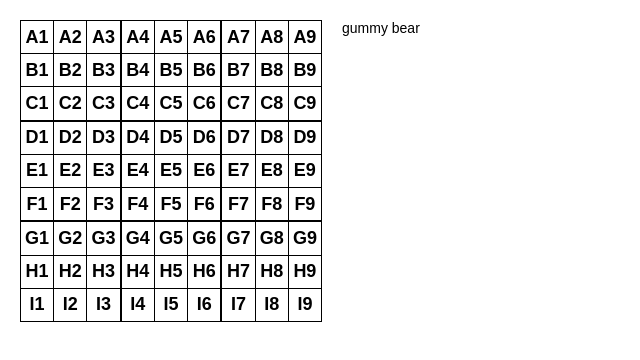
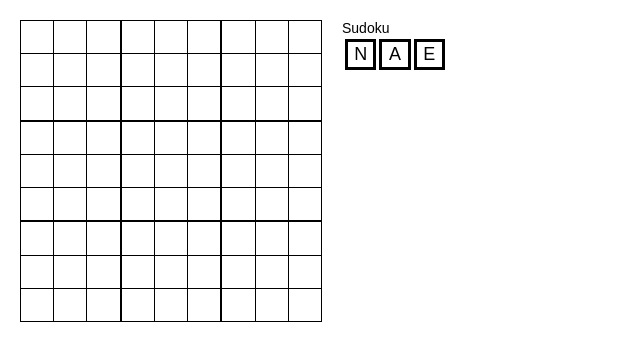
Before and after one commit to hmcol/sudoku, a React (Create React App) app: page / in a window 1280 px wide. Shown: the top 360 px of the page, without its empty margins (0-640 px from the left). Built offline with nearby package versions, Linux system fonts and the light colour scheme.

Commit message:
selection and input basics

```diff
--- a/src/Game.css
+++ b/src/Game.css
@@ -2,7 +2,7 @@
 	--board-border-color: #000;
 	--cell-color: #fff;
 	--cell-hover-color: #ddd;
-	--cell-selected-color: #ccc;
+	--cell-highlight-color: #ccc;
 	--cell-selected-hover-color: #bbb;
 }
 
@@ -15,23 +15,36 @@ body {
 	margin-bottom: 10px;
 }
 
+.game {
+	display: flex;
+	flex-direction: row;
+}
+
+.game:focus {
+	outline: none;
+}
+
+.game-info {
+	margin-left: 20px;
+	width: 100px;
+}
+
 .board {
 	background: var(--board-border-color);
 	display: grid;
-	grid-template-columns: repeat(3, auto);
-	grid-template-rows: repeat(3, auto);
-	gap: 2px;
 	width: 300px;
 	height: 300px;
+	grid-template-columns: repeat(3, 1fr);
+	grid-template-rows: repeat(3, 1fr);
+	gap: 2px;
 	padding: 1px;
-	/* margin: 1px; */
 }
 
 .box {
 	background: var(--board-border-color);
 	display: grid;
-	grid-template-columns: repeat(3, auto);
-	grid-template-rows: repeat(3, auto);
+	grid-template-columns: repeat(3, 1fr);
+	grid-template-rows: repeat(3, 1fr);
 	gap: 1px;
 }
 
@@ -42,6 +55,48 @@ body {
 	font-weight: bold;
 	justify-content: center;
 	align-items: center;
+}
+
+.cell:hover {
+	background: var(--cell-hover-color);
+}
+
+.cell.selected {
+	background: var(--cell-highlight-color);
+}
+
+.cell.selected:hover {
+	background: var(--cell-selected-hover-color);
+}
+
+.cell.notes {
+	font-size: 65%;
+	display: grid;
+	grid-template-columns: repeat(3, 1fr);
+	grid-template-rows: repeat(3, 1fr);
+}
+
+.note {
+	height: 100%;
+	display: flex;
+	justify-content: center;
+	align-items: center;
+}
+
+.note.basic {
+	color: grey;
+}
+
+.note.accent {
+	color: gold;
+}
+
+.note.eliminated {
+	color: red;
+}
+
+.cell,
+.note-option {
 	-webkit-user-select: none;
 	/* Safari */
 	-moz-user-select: none;
@@ -52,26 +107,36 @@ body {
 	/* Standard */
 }
 
-.cell:hover {
+
+.note-selector {
+	display: grid;
+	width: 100%;
+	grid-template-columns: repeat(3, 1fr);
+	grid-template-rows: 1fr;
+	gap: 3px;
+	padding: 3px;
+}
+
+.note-option {
+	aspect-ratio: 1/1;
+	font-size: 18px;
+	display: flex;
+	justify-content: center;
+	align-items: center;
+	border-style: solid;
+
+}
+
+
+.note-option:hover {
 	background: var(--cell-hover-color);
 }
 
-.cell.selected {
-	background: var(--cell-selected-color);
+.note-option.selected {
+	background: var(--cell-highlight-color);
+	border-width: 2px;
 }
 
-.cell.selected:hover {
+.note-option.selected:hover {
 	background: var(--cell-selected-hover-color);
 }
-
-
-
-
-.game {
-	display: flex;
-	flex-direction: row;
-}
-
-.game-info {
-	margin-left: 20px;
-}
--- a/src/Game.js
+++ b/src/Game.js
@@ -7,38 +7,101 @@ const COLUMNS = [1, 2, 3, 4, 5, 6, 7, 8, 9];
 const SelectionMode = {
     SINGLE: 0,
     MULTI: 1,
+    DESELECT: 2,
+}
+
+const InputMode = {
+    DIGIT: 0,
+    NOTE: 1,
+    ACCENT: 2,
+    ELIMINATE: 3,
+}
+
+const NoteType = {
+    BASIC: 1,
+    ACCENT: 2,
+    ELIMINATED: 3,
+}
+
+function noteTypeName(noteType) {
+    switch (noteType) {
+        case NoteType.BASIC:
+            return "basic";
+        case NoteType.ACCENT:
+            return "accent";
+        case NoteType.ELIMINATED:
+            return "eliminated";
+    }
 }
 
 
-function Cell(props) {
-    const className = props.selected ? "cell selected" : "cell";
 
-    return (
-        <div className={className} onClick={props.onClick}>
-            {props.value}
-        </div>
-    );
+class Cell extends React.Component {
+    renderNote(digit) {
+        const noteType = this.props.notes[digit];
+
+        return (
+            <div
+                className={`note ${noteTypeName(noteType)}`}
+                key={digit}
+            >
+                {noteType ? digit : ""}
+            </div>
+        )
+    }
+
+    render() {
+        if (this.props.value) {
+            return (
+                <div
+                    className={`cell ${this.props.selected ? "selected" : ""}`}
+                    onClick={this.props.onClick}
+                >
+                    {this.props.value}
+                </div>
+            );
+        }
+
+        return (
+            <div
+                className={`cell notes ${this.props.selected ? "selected" : ""}`}
+                onClick={this.props.onClick}
+                onMouseMove={this.props.onMouseMove}
+            >
+                {[1, 2, 3, 4, 5, 6, 7, 8, 9].map((i) => this.renderNote(i))}
+            </div>
+        );
+    }
+
 }
 
+
 class Board extends React.Component {
-    renderCell(i) {
+    renderCell(id, cell) {
         return (
             <Cell
-                key={i}
-                value={i}
-                selected={this.props.selectedCells.has(i)}
-                onClick={() => this.props.onClick(i)}
+                key={id}
+                value={cell.value}
+                given={cell.given}
+                notes={cell.notes}
+                selected={this.props.selectedCells.has(id)}
+                onClick={() => this.props.onClick(id)}
+                onMouseMove={(event) => event.buttons === 1 && this.props.onMouseMove(id)}
             />
         );
     }
 
     render() {
+        const cells = Object.assign({}, this.props.cells);
+
         return (
             <div className="board">
                 {[0, 3, 6].map((rowOffset) => [0, 3, 6].map((columnOffset) =>
                     <div className="box" key={columnOffset}>
-                        {[0, 1, 2].map((r) => [0, 1, 2].map((c) =>
-                            this.renderCell(ROWS[rowOffset + r] + COLUMNS[columnOffset + c])
+                        {[0, 1, 2].map((r) => [0, 1, 2].map((c) => {
+                            const id = ROWS[rowOffset + r] + COLUMNS[columnOffset + c];
+                            return this.renderCell(id, cells[id]);
+                        }
                         ))}
                     </div>
                 ))}
@@ -47,19 +110,58 @@ class Board extends React.Component {
     }
 }
 
+class NoteSelector extends React.Component {
+    renderOption(inputMode) {
+        let label;
+
+        switch (inputMode) {
+            case InputMode.NOTE:
+                label = "N";
+                break;
+            case InputMode.ACCENT:
+                label = "A";
+                break;
+            case InputMode.ELIMINATE:
+                label = "E";
+                break;
+        }
+
+        return (
+            <div
+                className={`note-option ${this.props.inputMode == inputMode ? "selected" : ""}`}
+                onClick={() => this.props.onClick(inputMode)}
+            >
+                {label}
+            </div>
+        )
+
+    }
+
+    render() {
+        return (
+            <div>
+                <div className="note-selector">
+                    {this.renderOption(InputMode.NOTE)}
+                    {this.renderOption(InputMode.ACCENT)}
+                    {this.renderOption(InputMode.ELIMINATE)}
+                </div>
+            </div>
+        )
+    }
+}
+
 class Game extends React.Component {
     constructor(props) {
         super(props);
 
         const cells = {};
-
-        for (const row of ROWS) {
-            for (const column of COLUMNS) {
-                cells[row + column] = null;
+        ROWS.forEach((row) => COLUMNS.forEach((column) =>
+            cells[row + column] = {
+                value: null,
+                given: false,
+                notes: Array(10).fill(null),
             }
-        }
-
-        window.cells = cells;
+        ));
 
         this.state = {
             history: [{
@@ -67,24 +169,91 @@ class Game extends React.Component {
             }],
             stepNumber: 0,
             selectedCells: new Set(),
+            selectionMode: SelectionMode.SINGLE,
+            inputMode: InputMode.DIGIT,
         };
     }
 
     handleClick(cellId) {
         const selectedCells = new Set(this.state.selectedCells);
+        const selectionMode = this.state.selectionMode;
+        let inputMode = this.state.inputMode;
 
         if (!selectedCells.delete(cellId)) {
+            if (selectionMode == SelectionMode.SINGLE) {
+                selectedCells.clear();
+            }
+
             selectedCells.add(cellId);
+            inputMode = InputMode.DIGIT;
+        }
+
+        this.setState({
+            selectedCells: selectedCells,
+            inputMode: inputMode,
+        });
+    }
+
+    handleMouseMove(cellId) {
+        const selectedCells = new Set(this.state.selectedCells);
+
+        selectedCells.add(cellId);
+
+        this.setState({
+            selectedCells: selectedCells,
+            inputMode: InputMode.NOTE
+        });
+    }
+
+    handleKeyDown(event) {
+        const digit = parseInt(event.key);
+
+        if (isNaN(digit) || digit == 0) {
+            return;
+        }
+
+        this.inputDigit(digit);
+    }
+
+    updateInputMode(inputMode) {
+        let newInputMode = inputMode;
+
+        if (newInputMode == this.state.inputMode) {
+            newInputMode = InputMode.DIGIT;
         }
 
 
         this.setState({
-            selectedCells: selectedCells,
-        });
+            inputMode: newInputMode,
+        })
     }
 
-    handleKeyPress(event) {
-        console.log(event.key);
+    inputDigit(digit) {
+        const history = this.state.history.slice();
+        const cells = history[history.length - 1].cells;
+        const selectedCells = new Set(this.state.selectedCells);
+
+        for (const id of selectedCells) {
+            switch (this.state.inputMode) {
+                case InputMode.DIGIT:
+                    cells[id].value = digit;
+                    break;
+                case InputMode.NOTE:
+                    cells[id].notes[digit] = NoteType.BASIC;
+                    break;
+                case InputMode.ACCENT:
+                    cells[id].notes[digit] = NoteType.ACCENT;
+                    break;
+                case InputMode.ELIMINATE:
+                    cells[id].notes[digit] = NoteType.ELIMINATED;
+                    break;
+            }
+        }
+
+        this.setState({
+            history: history,
+            selectedCells: new Set(),
+        })
     }
 
     jumpTo(step) {
@@ -103,22 +272,27 @@ class Game extends React.Component {
 
 
 
-        const status = "gummy bear";
+        const status = "Sudoku";
 
         return (
-            <div className="game">
+            <div className="game"
+                tabIndex={-1}
+                onKeyDown={(event) => this.handleKeyDown(event)}
+            >
                 <div className="game-board">
                     <Board
                         cells={current.cells}
                         selectedCells={selectedCells}
-                        onClick={(i) => this.handleClick(i)}
-                        onKeyPress={(event) => this.handleKeyPress(event)}
+                        onClick={(id) => this.handleClick(id)}
+                        onMouseMove={(id) => this.handleMouseMove(id)}
                     />
                 </div>
                 <div className="game-info">
                     <div>{status}</div>
-                    {/* <div>{selectedCells}</div> */}
-                    {/* <ol>{moves}</ol> */}
+                    <NoteSelector
+                        inputMode={this.state.inputMode}
+                        onClick={(inputMode) => this.updateInputMode(inputMode)}
+                    />
                 </div>
             </div>
         );
--- a/src/index.js
+++ b/src/index.js
@@ -17,6 +17,8 @@ root.render(
 );
 
 
+
+
 // If you want to start measuring performance in your app, pass a function
 // to log results (for example: reportWebVitals(console.log))
 // or send to an analytics endpoint. Learn more: https://bit.ly/CRA-vitals
```
